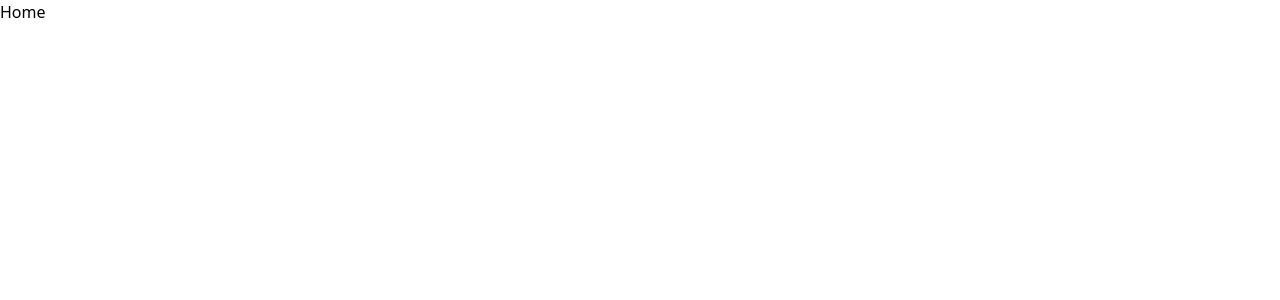
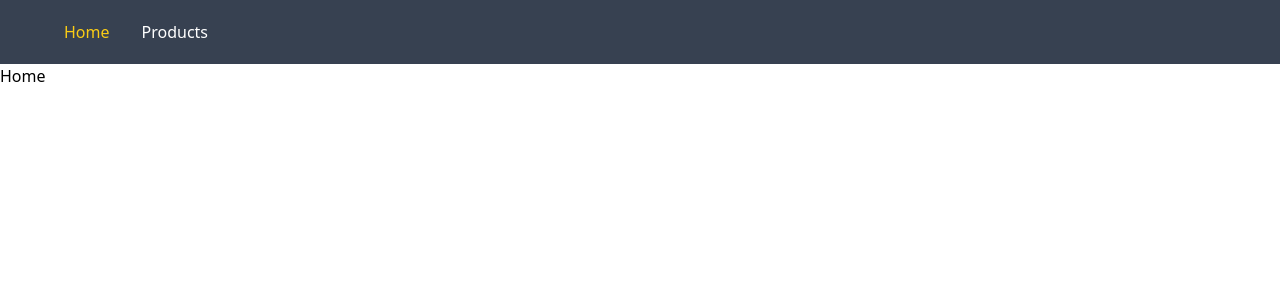
Before and after one commit to mohamad-farbod/vitrin-challenge, a Next.js app: page / in a window 1280 px wide. Shown: the top 300 px of the page. Built offline with nearby package versions, Linux system fonts and the light colour scheme.

Commit message:
Page layout and header added and applied to app

```diff
--- a/components/header/Header.js
+++ b/components/header/Header.js
@@ -1,7 +1,32 @@
 import React from 'react'
+import { useRouter } from 'next/router'
 
 const Header = () => {
-  return <div>Header</div>
+  const headerData = [
+    { name: 'Home', path: '/' },
+    { name: 'Products', path: '/products' },
+  ]
+  const router = useRouter()
+
+  return (
+    <div className="flex h-16 items-center justify-start bg-gray-700 pl-12 text-white">
+      {headerData.map((item) => {
+        return (
+          <span
+            className={`mx-4 cursor-pointer ${
+              router.pathname === item.path ? 'text-yellow-400' : ''
+            }`}
+            key={item.name}
+            onClick={() => {
+              router.push(item.path)
+            }}
+          >
+            {item.name}
+          </span>
+        )
+      })}
+    </div>
+  )
 }
 
 export default Header
--- a/components/layout/Layout.js
+++ b/components/layout/Layout.js
@@ -1,7 +1,13 @@
 import React from 'react'
+import Header from '../Header/Header'
 
-const Layout = () => {
-  return <div>Layout</div>
+const Layout = (props) => {
+  return (
+    <>
+      <Header />
+      <main>{props.children}</main>
+    </>
+  )
 }
 
 export default Layout
--- a/package.json
+++ b/package.json
@@ -1,7 +1,7 @@
 {
   "private": true,
   "scripts": {
-    "dev": "next dev",
+    "dev": "next dev -p 3008",
     "build": "next build",
     "start": "next start"
   },
--- a/pages/_app.jsx
+++ b/pages/_app.jsx
@@ -1,7 +1,16 @@
 import '../styles/globals.css'
+import Layout from './../components/layout/Layout'
+import Head from 'next/head'
 
 function MyApp({ Component, pageProps }) {
-  return <Component {...pageProps} />
+  return (
+    <Layout>
+      <Head>
+        <meta name="viewport" content="width=device-width, initial-scale=1" />
+      </Head>
+      <Component {...pageProps} />
+    </Layout>
+  )
 }
 
 export default MyApp
```
